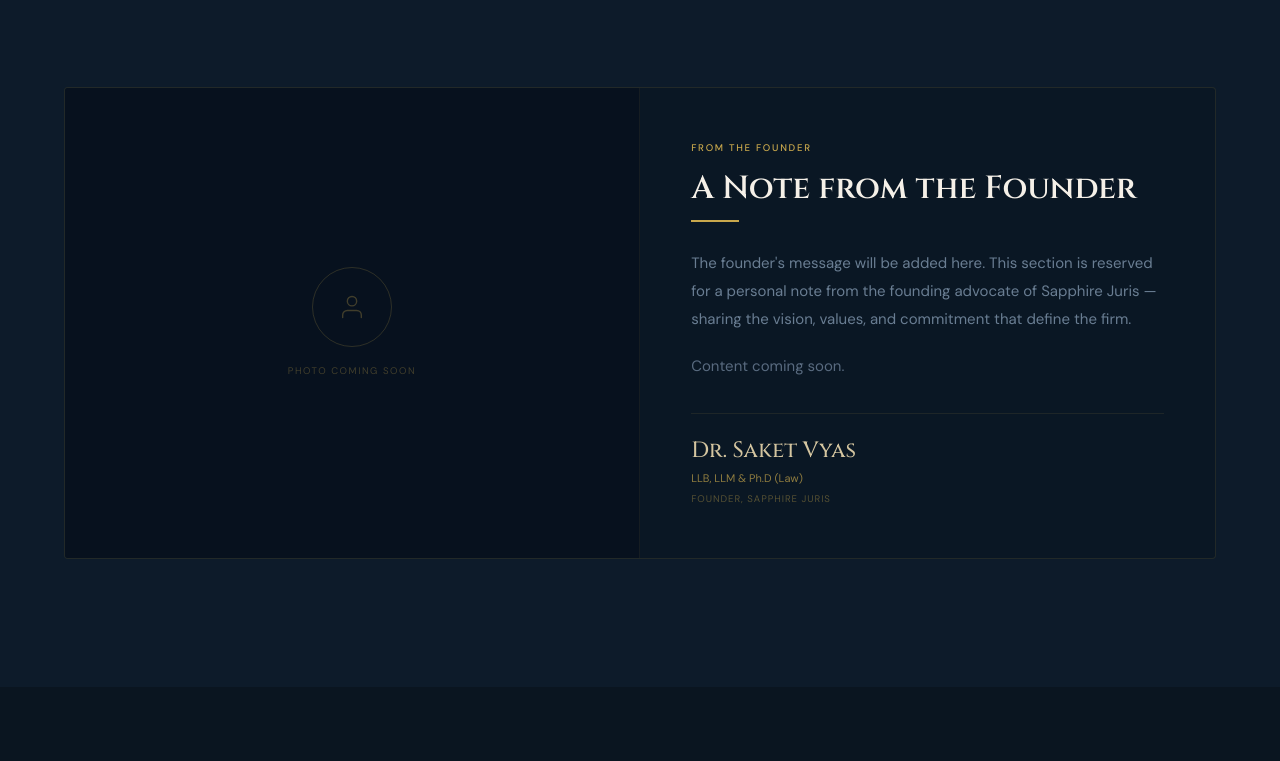
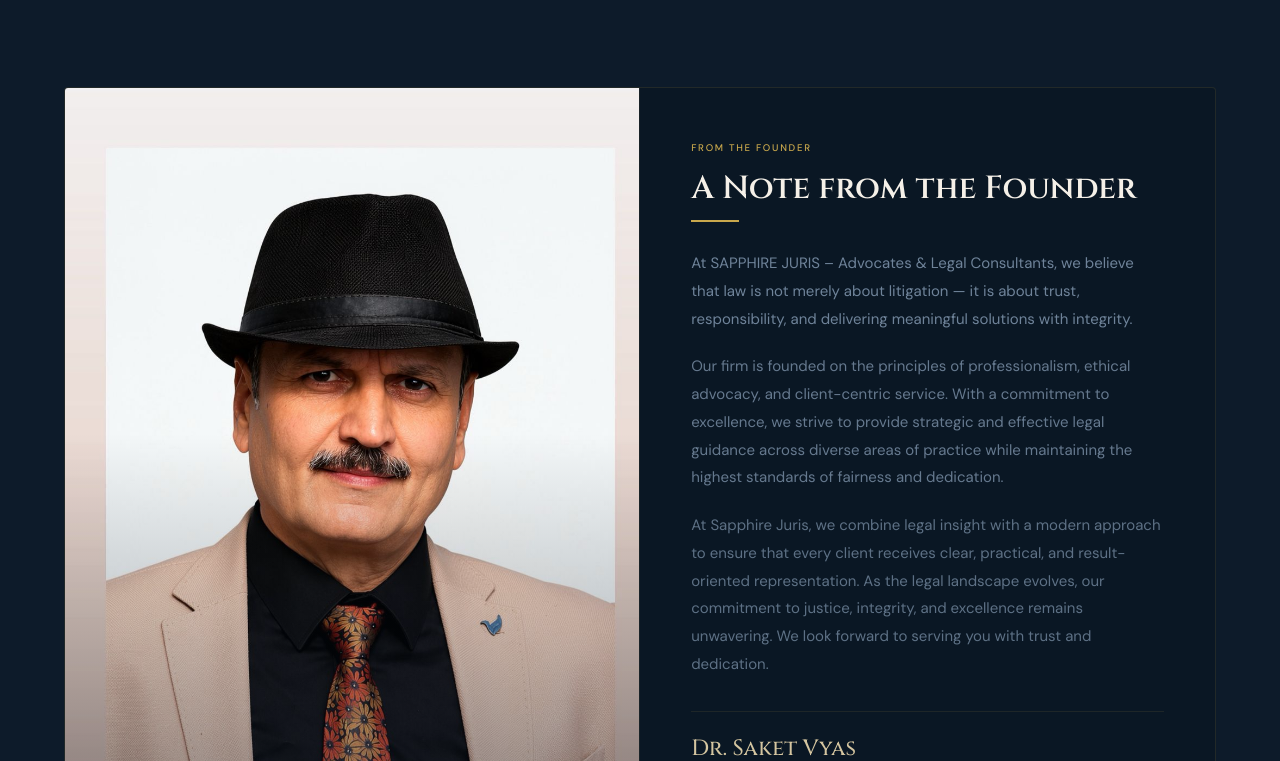
Before and after one commit to Dravya7/sapphire-juris, a Next.js app: page / in a window 1280 px wide. Shown: the part 1859-2620 px from the top of the page. Built offline with nearby package versions, Linux system fonts and the light colour scheme.

Commit message:
feat: add founder portrait and note from the founder content
- Add Dr. Saket Vyas portrait photo
- Replace placeholder text with full founder message
- Update signature to Founder & Mentor title

```diff
--- a/src/components/sections/AboutPreview.tsx
+++ b/src/components/sections/AboutPreview.tsx
@@ -393,48 +393,33 @@
               gridTemplateColumns: "repeat(auto-fit, minmax(min(100%, 340px), 1fr))",
             }}
           >
-            {/* Photo placeholder */}
+            {/* Founder portrait */}
             <div
               style={{
-                position:        "relative",
-                minHeight:       "clamp(280px, 40vw, 460px)",
-                backgroundColor: "#07111E",
-                display:         "flex",
-                alignItems:      "center",
-                justifyContent:  "center",
-                borderRight:     "1px solid rgba(201,168,76,0.08)",
+                position:    "relative",
+                minHeight:   "clamp(320px, 45vw, 520px)",
+                borderRight: "1px solid rgba(201,168,76,0.08)",
+                overflow:    "hidden",
               }}
             >
-              <div style={{ textAlign: "center" }}>
-                <div
-                  style={{
-                    width:           80,
-                    height:          80,
-                    borderRadius:    "50%",
-                    border:          "1px solid rgba(201,168,76,0.2)",
-                    display:         "flex",
-                    alignItems:      "center",
-                    justifyContent:  "center",
-                    margin:          "0 auto 1rem",
-                  }}
-                >
-                  <svg width="28" height="28" viewBox="0 0 24 24" fill="none" stroke="rgba(201,168,76,0.3)" strokeWidth="1.2" strokeLinecap="round">
-                    <path d="M20 21v-2a4 4 0 0 0-4-4H8a4 4 0 0 0-4 4v2" />
-                    <circle cx="12" cy="7" r="4" />
-                  </svg>
-                </div>
-                <p
-                  style={{
-                    fontFamily:    "var(--font-dm-sans)",
-                    fontSize:      "0.6rem",
-                    letterSpacing: "0.16em",
-                    textTransform: "uppercase",
-                    color:         "rgba(201,168,76,0.3)",
-                  }}
-                >
-                  Photo coming soon
-                </p>
-              </div>
+              <div
+                style={{
+                  position:           "absolute",
+                  inset:              0,
+                  backgroundImage:    "url('/images/founder-dr-saket-vyas.jpg')",
+                  backgroundSize:     "cover",
+                  backgroundPosition: "center top",
+                }}
+              />
+              {/* Subtle bottom gradient for blending */}
+              <div
+                aria-hidden="true"
+                style={{
+                  position:   "absolute",
+                  inset:      0,
+                  background: "linear-gradient(to top, rgba(7,17,30,0.45) 0%, transparent 55%)",
+                }}
+              />
             </div>
 
             {/* Note content */}
@@ -478,27 +463,47 @@
                 }}
               />
 
-              {/* Placeholder body */}
               <p
                 style={{
                   fontFamily:   "var(--font-dm-sans)",
                   fontSize:     "clamp(0.875rem, 1.2vw, 0.9375rem)",
                   lineHeight:   1.85,
-                  color:        "rgba(122,143,166,0.85)",
+                  color:        "rgba(122,143,166,0.9)",
                   marginBottom: "1.25rem",
                 }}
               >
-                The founder&apos;s message will be added here. This section is reserved for a personal note from the founding advocate of Sapphire Juris — sharing the vision, values, and commitment that define the firm.
+                At SAPPHIRE JURIS – Advocates &amp; Legal Consultants, we believe
+                that law is not merely about litigation — it is about trust,
+                responsibility, and delivering meaningful solutions with integrity.
+              </p>
+              <p
+                style={{
+                  fontFamily:   "var(--font-dm-sans)",
+                  fontSize:     "clamp(0.875rem, 1.2vw, 0.9375rem)",
+                  lineHeight:   1.85,
+                  color:        "rgba(122,143,166,0.82)",
+                  marginBottom: "1.25rem",
+                }}
+              >
+                Our firm is founded on the principles of professionalism, ethical
+                advocacy, and client-centric service. With a commitment to excellence,
+                we strive to provide strategic and effective legal guidance across
+                diverse areas of practice while maintaining the highest standards of
+                fairness and dedication.
               </p>
               <p
                 style={{
                   fontFamily: "var(--font-dm-sans)",
                   fontSize:   "clamp(0.875rem, 1.2vw, 0.9375rem)",
                   lineHeight: 1.85,
-                  color:      "rgba(122,143,166,0.7)",
+                  color:      "rgba(122,143,166,0.75)",
                 }}
               >
-                Content coming soon.
+                At Sapphire Juris, we combine legal insight with a modern approach
+                to ensure that every client receives clear, practical, and
+                result-oriented representation. As the legal landscape evolves, our
+                commitment to justice, integrity, and excellence remains unwavering.
+                We look forward to serving you with trust and dedication.
               </p>
 
               {/* Signature block */}
@@ -542,7 +547,7 @@
                     color:         "rgba(201,168,76,0.4)",
                   }}
                 >
-                  Founder, Sapphire Juris
+                  Founder &amp; Mentor — Sapphire Juris
                 </p>
               </div>
             </div>
```
Also changed, not shown: public/images/founder-dr-saket-vyas.jpg (added).
